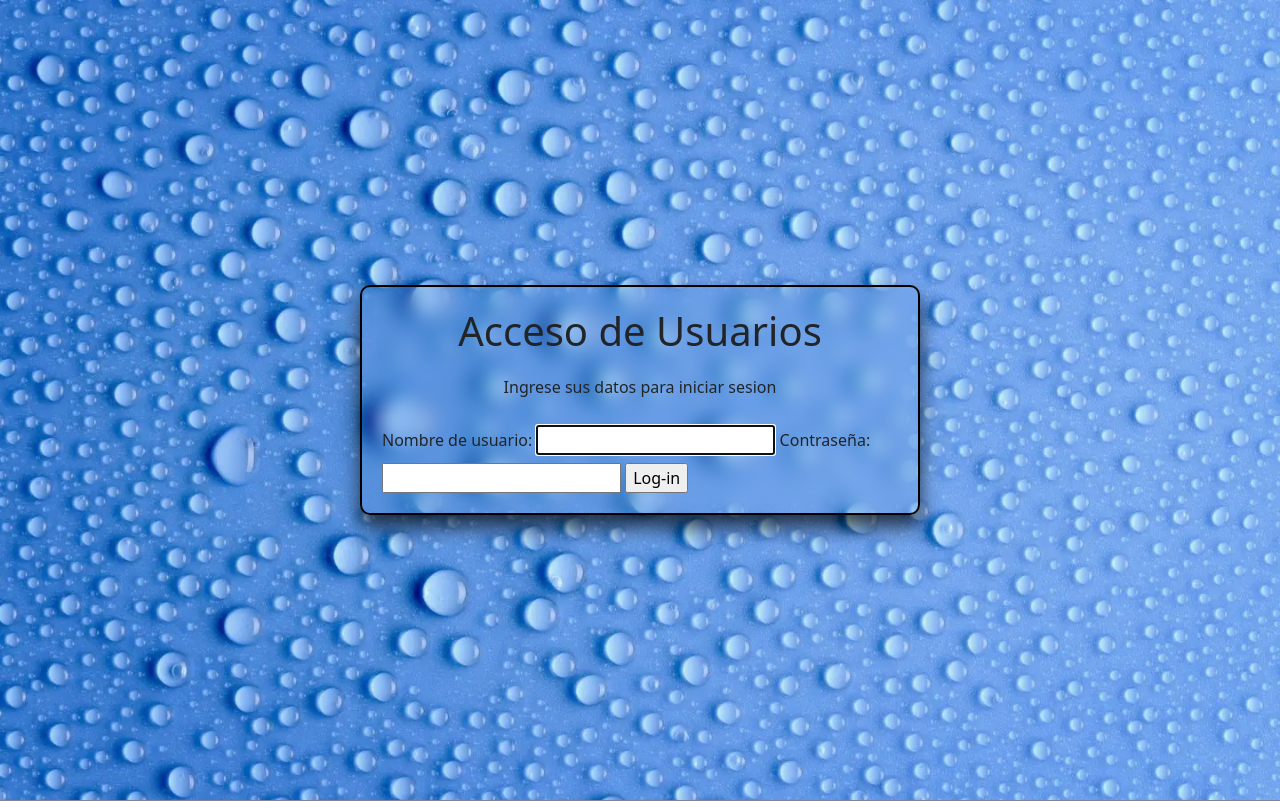
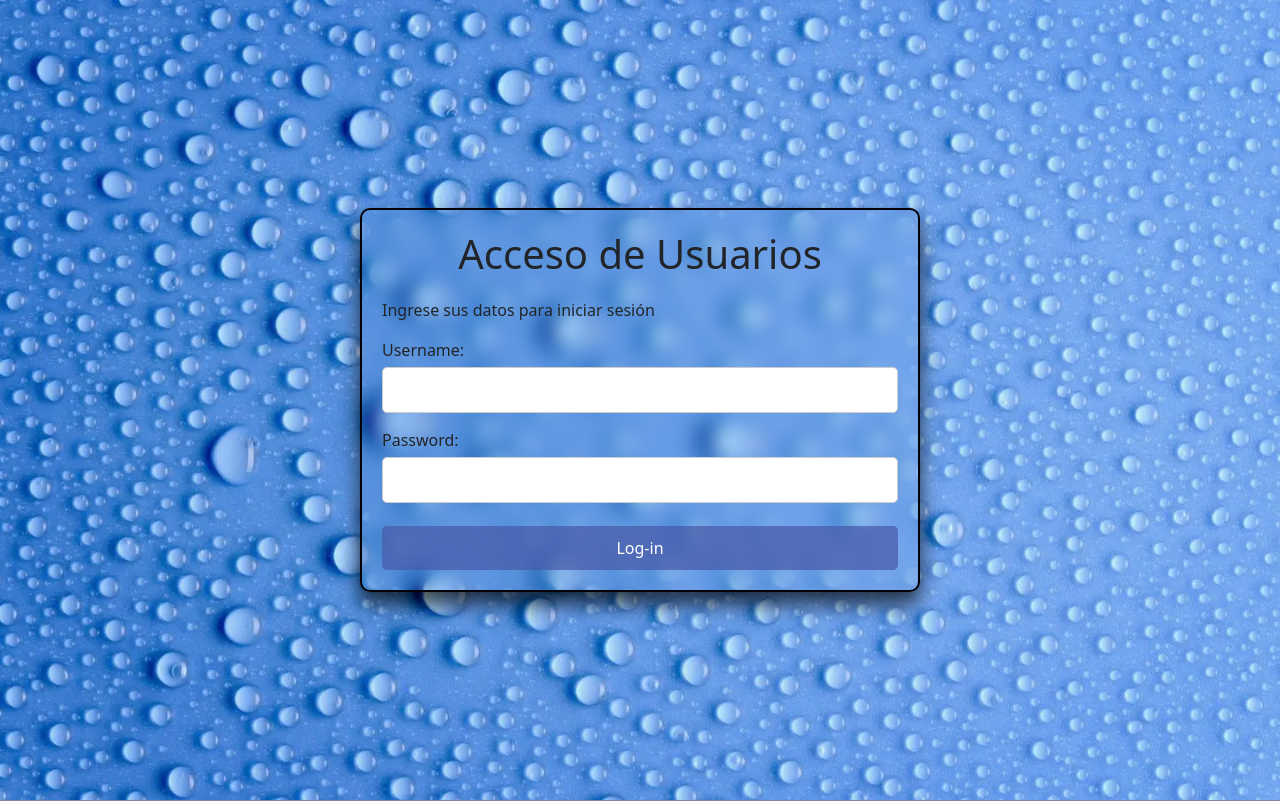
Before and after one commit to PHFM80/VAI, a Django app: page /login/ in a window 1280 px wide. Shown: the part 144-945 px from the top of the page. Run offline with Django 5.2, Linux system fonts and the light colour scheme; some libraries are stand-ins or nearby versions.

Commit message:
creacion de BD y persistencia de usuario en forma admin.  login terminado funcional y con sus estilos.  dashboard accesible sin estilos.  logout funcional.  sin persisitir usuarios.

```diff
--- a/static/css/usuarios/registration-login.css
+++ b/static/css/usuarios/registration-login.css
@@ -10,8 +10,7 @@
     align-items: center;
 }
 
-
-/* Estilos para el contenedor del formulario*/
+/* Estilos para el contenedor del formulario */
 .container {
     width: 70vh;
     height: auto; /* Ajusta según sea necesario */
@@ -20,6 +19,9 @@
     box-shadow: 0 12px 20px rgba(0, 0, 0, 0.7); /* Añade una sombra para darle profundidad */
     border-radius: 10px; /* Bordes redondeados */
     backdrop-filter: blur(10px);
+    display: flex;
+    flex-direction: column; /* Alinea los elementos en columna */
+    align-items: center; /* Centra el contenido horizontalmente */
 }
 
 /* Estilos para el título */
@@ -29,25 +31,41 @@
 }
 
 /* Estilos para el formulario */
-.formulario {
-    display: flex;
-    flex-direction: column;
-    gap: 10px;
-    align-items: center; /* Centra los elementos del formulario */
+.login-form {
+    width: 100%; /* Asegura que el formulario ocupe todo el ancho del contenedor */
 }
 
-/* Estilos para el botón */
-button[type="submit"] {
-    background-color: rgba(72, 89, 167, 0.7);
-    color: white;
-    border: none;
-    padding: 10px 20px; /* Ajusta el padding para hacer el botón más grande */
-    cursor: pointer;
-    border-radius: 5px;
-    transition: background-color 0.3s;
-    align-self: center; /* Centra el botón en el formulario */
+.form-group {
+    margin-bottom: 15px; /* Espacio entre los campos del formulario */
+    width: 100%; /* Asegura que el grupo de formulario ocupe todo el ancho disponible */
 }
 
-button[type="submit"]:hover {
-    background-color: rgba(17, 43, 159, 0.93);
+.form-group label {
+    display: block; /* Asegura que la etiqueta esté en su propia línea */
+    margin-bottom: 5px; /* Espacio entre la etiqueta y el campo */
 }
+
+.form-group input {
+    width: 100%; /* Asegura que el campo ocupe todo el ancho del contenedor */
+    padding: 10px; /* Espacio interno para el campo */
+    border: 1px solid #ccc; /* Borde del campo */
+    border-radius: 5px; /* Bordes redondeados para los campos */
+}
+
+/* Estilos para el botón de envío */
+.button {
+    width: 100%; /* Asegura que el botón ocupe todo el ancho disponible */
+    padding: 10px; /* Espacio interno para el botón */
+    border: none; /* Elimina el borde predeterminado */
+    border-radius: 5px; /* Bordes redondeados para el botón */
+    background-color: rgba(72, 89, 167, 0.7);; /* Color de fondo del botón */
+    color: #fff; /* Color del texto del botón */
+    font-size: 16px; /* Tamaño del texto del botón */
+    cursor: pointer; /* Cambia el cursor al pasar sobre el botón */
+    transition: background-color 0.3s; /* Transición suave para el cambio de color */
+}
+
+/* Estilos para el hover del botón */
+.button:hover {
+    background-color: rgba(17, 43, 159, 0.93); /* Color de fondo cuando se pasa el ratón por encima */
+}
--- a/templates/home/boton-header.html
+++ b/templates/home/boton-header.html
@@ -3,12 +3,21 @@
 <link rel="stylesheet" href="{% static 'css/home/boton-header.css' %}">
 
 <div class="contenedor">
+    {% if not is_dashboard %}
     <div class="titulo">
         <p>Acceso clientes</p>
     </div>
+    {% endif %}
     <div class="boton">
+        {% if is_dashboard %}
+        <form method="post" action="{% url 'logout' %}">
+            {% csrf_token %}
+            <button type="submit" class="btn btn-custom">Cerrar sesión</button>
+        </form>
+        {% else %}
         <a href="{% if button_url %}{% url button_url %}{% else %}#{% endif %}" class="btn btn-custom" role="button">
             {% if button_text %}{{ button_text }}{% else %}Iniciar Sesión{% endif %}
         </a>
+        {% endif %}
     </div>
 </div>
--- a/templates/registration/login.html
+++ b/templates/registration/login.html
@@ -28,37 +28,34 @@
         <div class="titulo">
             <h1>Acceso de Usuarios</h1>
         </div>
-        <!-- Formulario de acceso -->
-        <form class="formulario" >
+        <div class="login-form">
+            <form method="POST">
+                {% csrf_token %}
+                <p>Ingrese sus datos para iniciar sesión</p>
                 {% if form.errors %}
                 <p>
                     Tu usuario o contraseña son incorrectos. <br>
                     Por favor intenta nuevamente
                 </p>
-            {% else %}
-                <p>Ingrese sus datos para iniciar sesion</p>
                 {% endif %}
-
-            <div class="login-form">
-                <form method="POST">
-                    {% load widget_tweaks %}
                 {% for field in form %}
-                        {{ field.label_tag}} {{field}}
-
+                    <div class="form-group">
+                        {{ field.label_tag }} {{ field }}
+                        {% if field.errors %}
+                            <div class="error">{{ field.errors }}</div>
+                        {% endif %}
+                    </div>
                 {% endfor %}
-                    {% csrf_token %}
                 <input type="submit" value="Log-in" class="button mt-2">
                 <input type="hidden" name="next" value="{{ next }}">
             </form>
         </div>
-        </form>
-
-
     </div>
  </div>
 </div>
+{% endblock %}
 
-{% endblock %}
+
 
 
 <!-- Footer -->
--- a/usuarios/urls.py
+++ b/usuarios/urls.py
@@ -4,9 +4,9 @@ from django.contrib.auth import views as auth_views
 
 
 urlpatterns = [
-    path('login/', auth_views.LoginView.as_view(), name='login'),
-    path('dashboard/', views.dashboard_view, name= 'dashboard'),
-    path('logout/', auth_views.LogoutView.as_view(), name= 'logout'),
+    path('login/', views.login_view, name='login'),  # Usa tu propia vista de login
+    path('dashboard/', views.dashboard_view, name='dashboard'),
+    path('logout/', auth_views.LogoutView.as_view(), name='logout'),
     path('register/', views.register_view, name='register'),
 
 ]
--- a/usuarios/views.py
+++ b/usuarios/views.py
@@ -8,7 +8,7 @@ from django.http import HttpResponse
 
 def login_view(request):
     if request.method == 'POST':
-        form = LoginForm (request.POST)
+        form = LoginForm(request.POST)
         if form.is_valid():
             username = form.cleaned_data['username']
             password = form.cleaned_data['password']
@@ -16,22 +16,22 @@ def login_view(request):
             if user is not None:
                 if user.is_active:
                     login(request, user)
-                    return redirect ('dashboard')
+                    return redirect('dashboard')
                 else:
-                    return HttpResponse("Tu cuenta no esta habilitada.")
+                    form.add_error(None, "Tu cuenta no está habilitada.")
             else:
-                return HttpResponse("La informacion ingresada no es correcta.")
+                form.add_error(None, "La información ingresada no es correcta.")
     else:
         form = LoginForm()
-        return render(request, 'registration/login.html', {'form': form})
+    return render(request, 'registration/login.html', {'form': form})
 
 def logout_view(request):
     logout(request)
     return redirect ('home')
 
-@login_required()
+@login_required
 def dashboard_view(request):
-    return render (request, 'usuarios/dashboard.html')
+    return render(request, 'usuarios/dashboard.html', {'is_dashboard': True})
 
 def register_view(request):
     pass
```
Also changed, not shown: templates/usuarios/dashboard.html (+33 -14 lines), db.sqlite3. Lines whose indentation alone changed are shown as unchanged.
